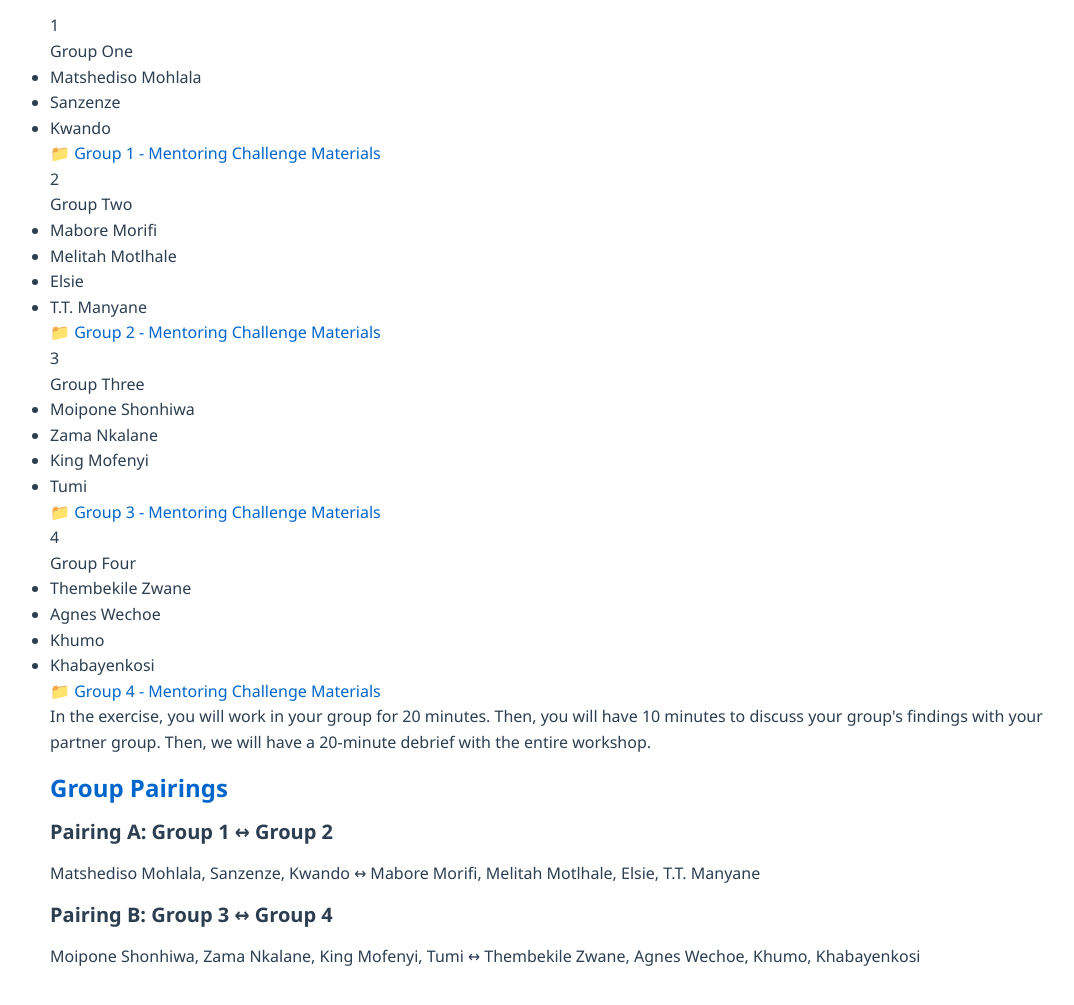
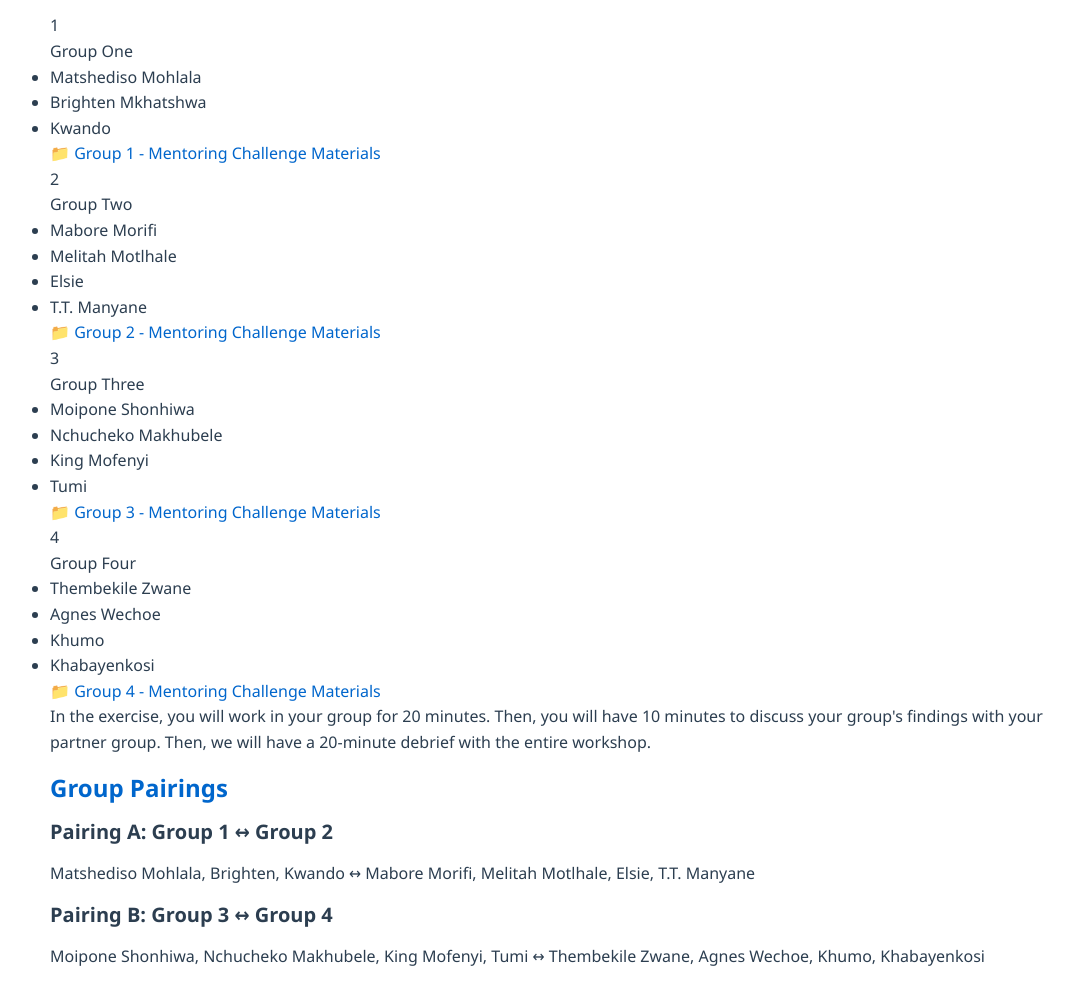
Before and after one commit to datatopolicy/South-Africa_TOT, a plain HTML site: page materials.html in a window 1280 px wide. Shown: the part 3248-4253 px from the top of the page, without its empty margins (86-1160 px from the left). Drawn offline with Linux system fonts and the light colour scheme.

Commit message:
Update participant names and group pairings

```diff
--- a/materials.html
+++ b/materials.html
@@ -75,7 +75,7 @@
                 <div class="group-assignment">
                     <p class="assignment-member"><strong>Matshediso Mohlala</strong> &mdash; L01_01_Policy _ Policy Briefs (Day 2)<br>
                     <a href="https://drive.google.com/file/d/1yAf1f2kflwWotDYmFhYt-oUU-I5teAoL/view?usp=drive_web" target="_blank">&#128193; Assign Lecture</a></p>
-                    <p class="assignment-member"><strong>Brighton</strong> &mdash; L01_02_Policy _ Policy Briefs (Day 2)<br>
+                    <p class="assignment-member"><strong>Brighten Mkhatshwa</strong> &mdash; L01_02_Policy _ Policy Briefs (Day 2)<br>
                     <a href="https://drive.google.com/file/d/1dnm0EV2cW17fEJQbAKDSpFeEJpIhAz5Z/view?usp=drive_web" target="_blank">&#128193; Assign Lecture</a></p>
                     <p class="assignment-member"><strong>Kwando</strong> &mdash; L08_01_Stakeholder Analysis (Day 2)<br>
                     <a href="https://drive.google.com/file/d/1aT2neli9yngy9MOjazrwBXQ-KEQGBAmP/view?usp=drive_web" target="_blank">&#128193; Assign Lecture</a></p>
@@ -147,7 +147,7 @@
                                 <span class="participant-name">Matshediso Mohlala</span>
                             </li>
                             <li class="participant-item">
-                                <span class="participant-name">Sanzenze</span>
+                                <span class="participant-name">Brighten Mkhatshwa</span>
                             </li>
                             <li class="participant-item">
                                 <span class="participant-name">Kwando</span>
@@ -198,7 +198,7 @@
                                 <span class="participant-name">Moipone Shonhiwa</span>
                             </li>
                             <li class="participant-item">
-                                <span class="participant-name">Zama Nkalane</span>
+                                <span class="participant-name">Nchucheko Makhubele</span>
                             </li>
                             <li class="participant-item">
                                 <span class="participant-name">King Mofenyi</span>
@@ -248,11 +248,11 @@
                 <div class="pairings-section">
                     <div class="pairing-group">
                         <h4 class="pairing-heading">Pairing A: Group 1 &#8596; Group 2</h4>
-                        <p class="pairing-members">Matshediso Mohlala, Sanzenze, Kwando &#8596; Mabore Morifi, Melitah Motlhale, Elsie, T.T. Manyane</p>
+                        <p class="pairing-members">Matshediso Mohlala, Brighten, Kwando &#8596; Mabore Morifi, Melitah Motlhale, Elsie, T.T. Manyane</p>
                     </div>
                     <div class="pairing-group">
                         <h4 class="pairing-heading">Pairing B: Group 3 &#8596; Group 4</h4>
-                        <p class="pairing-members">Moipone Shonhiwa, Zama Nkalane, King Mofenyi, Tumi &#8596; Thembekile Zwane, Agnes Wechoe, Khumo, Khabayenkosi</p>
+                        <p class="pairing-members">Moipone Shonhiwa, Nchucheko Makhubele, King Mofenyi, Tumi &#8596; Thembekile Zwane, Agnes Wechoe, Khumo, Khabayenkosi</p>
                     </div>
                 </div>
             </div>
```
